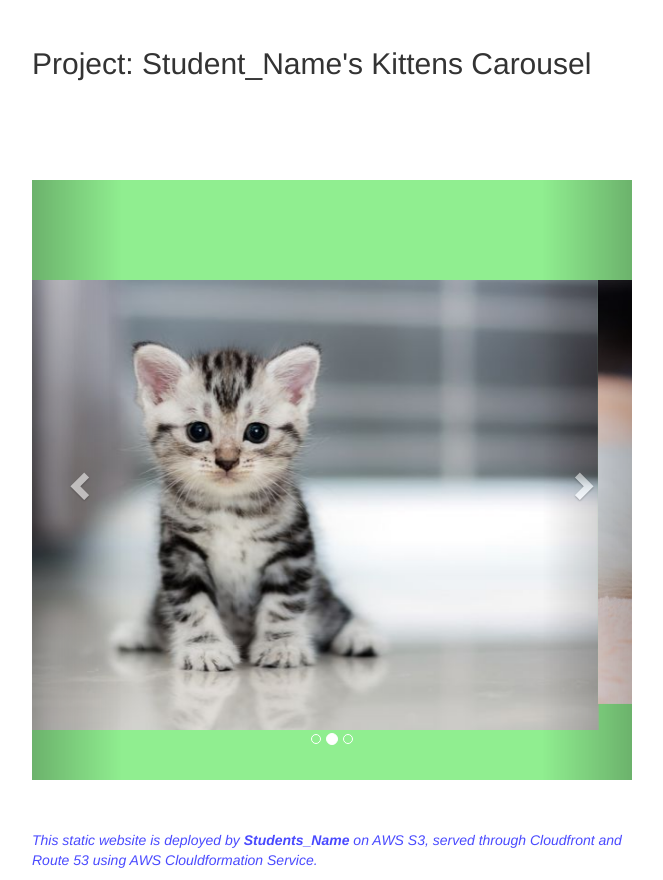
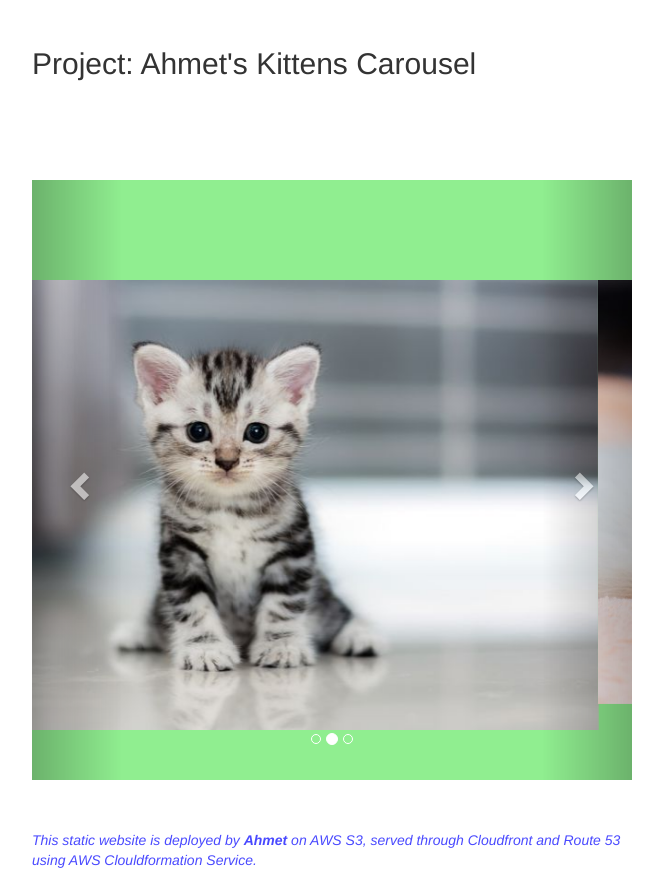
Before and after one commit to akinahmet/my-projects, a plain HTML site: page Project-006-kittens-carousel-static-web-s3-cf/static-web/index.html in a window 1280 px wide. Shown: the part 403-1283 px from the top of the page, without its empty margins (308-971 px from the left). Drawn offline with nearby package versions, Linux system fonts and the light colour scheme.

```diff
--- a/Project-006-kittens-carousel-static-web-s3-cf/static-web/index.html
+++ b/Project-006-kittens-carousel-static-web-s3-cf/static-web/index.html
@@ -44,7 +44,7 @@
 
   <div><img src="https://clarusway.com/wp-content/uploads/2020/06/clarusway_logo.png" /></div>
 
-  <h2> Project: Student_Name's Kittens Carousel</h2>
+  <h2> Project: Ahmet's Kittens Carousel</h2>
 
   <div id="myCarousel" class="carousel slide" data-ride="carousel">
     <!-- Indicators -->
@@ -79,7 +79,7 @@
   </div>
 
 
-  <p class="footnote"><i>This static website is deployed by <b> Students_Name </b> on AWS S3, served through Cloudfront and Route 53 using AWS Clouldformation Service.</i></p>
+  <p class="footnote"><i>This static website is deployed by <b> Ahmet </b> on AWS S3, served through Cloudfront and Route 53 using AWS Clouldformation Service.</i></p>
 </body>
 
 </html>
```
Also changed, not shown: 1 other file.
